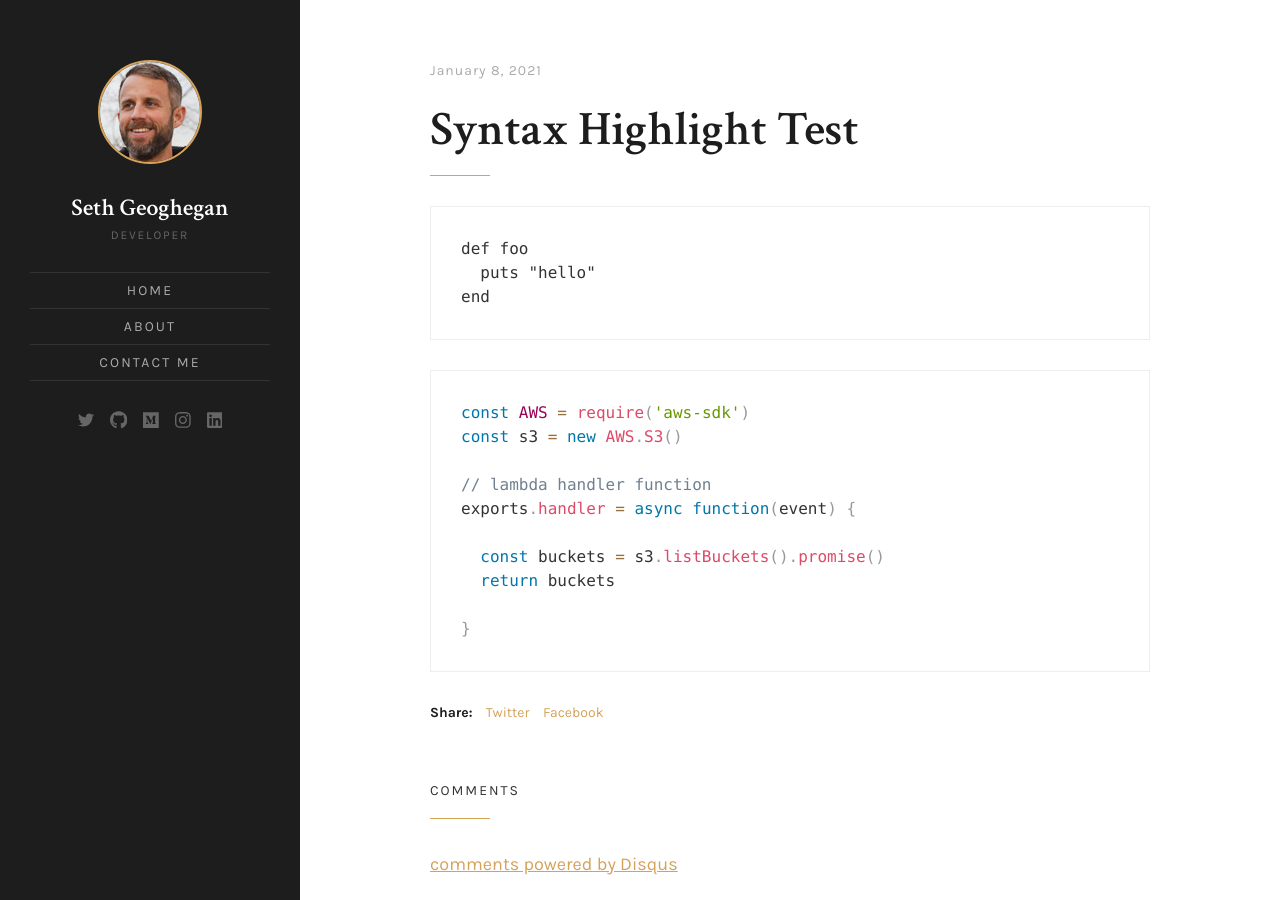
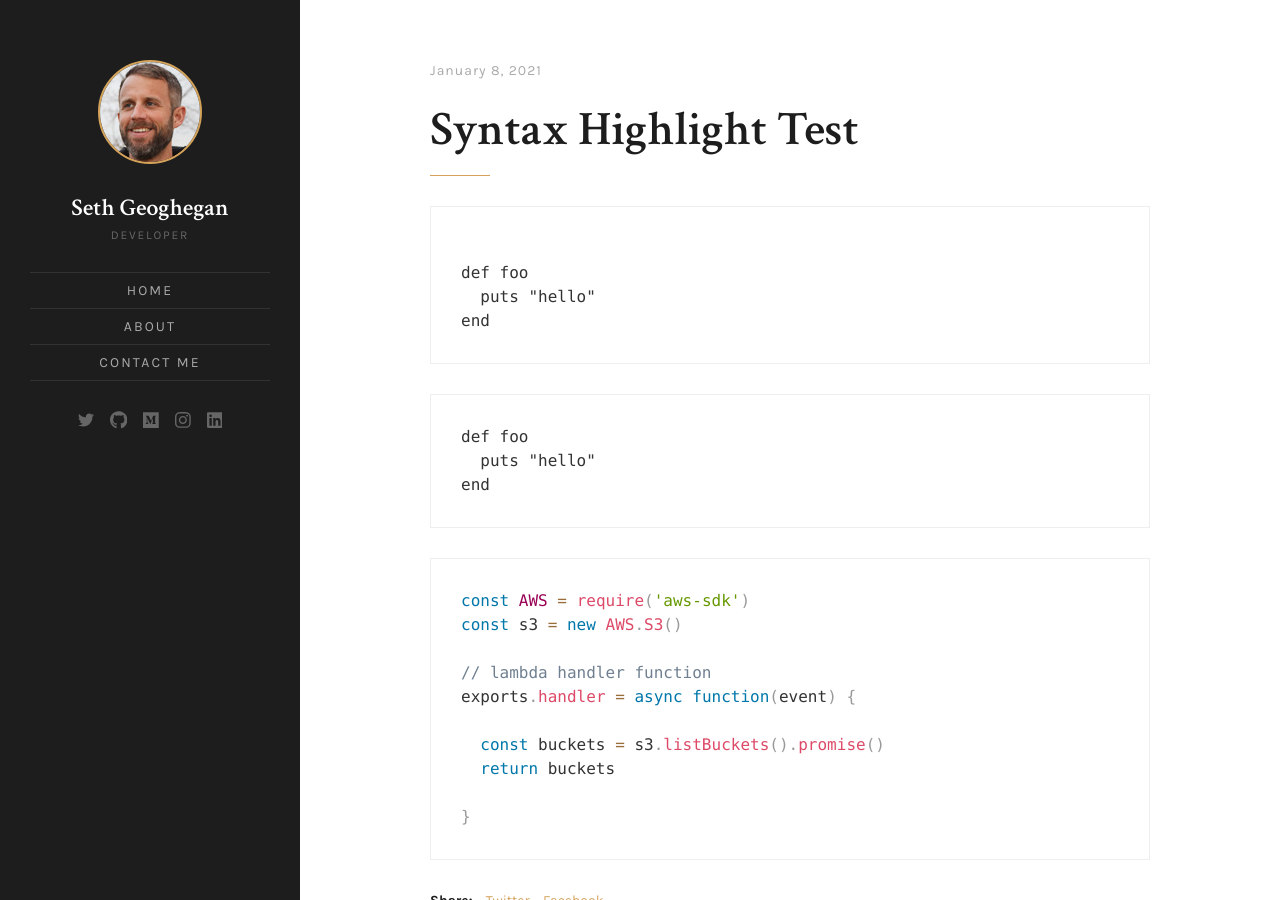
Before and after one commit to SethThomas/seththomas.github.io, a Jekyll site: the page built from _posts/2021-01-08-highlight-test.md, in a window 1280 px wide and 900 px high. Built offline with Jekyll 4.4.1, drawn with Linux system fonts in a browser that asks for light colours; comment, search, counter and statistics services are not loaded.

Commit message:
Update 2021-01-08-highlight-test.md

````diff
--- a/_posts/2021-01-08-highlight-test.md
+++ b/_posts/2021-01-08-highlight-test.md
@@ -3,6 +3,13 @@ layout: post
 title:  "Syntax Highlight Test"
 published: tue
 ---
+
+
+<pre><code class="language-markup">
+def foo
+  puts "hello"
+end
+</code></pre>
 
 ```Ruby
 def foo
````
